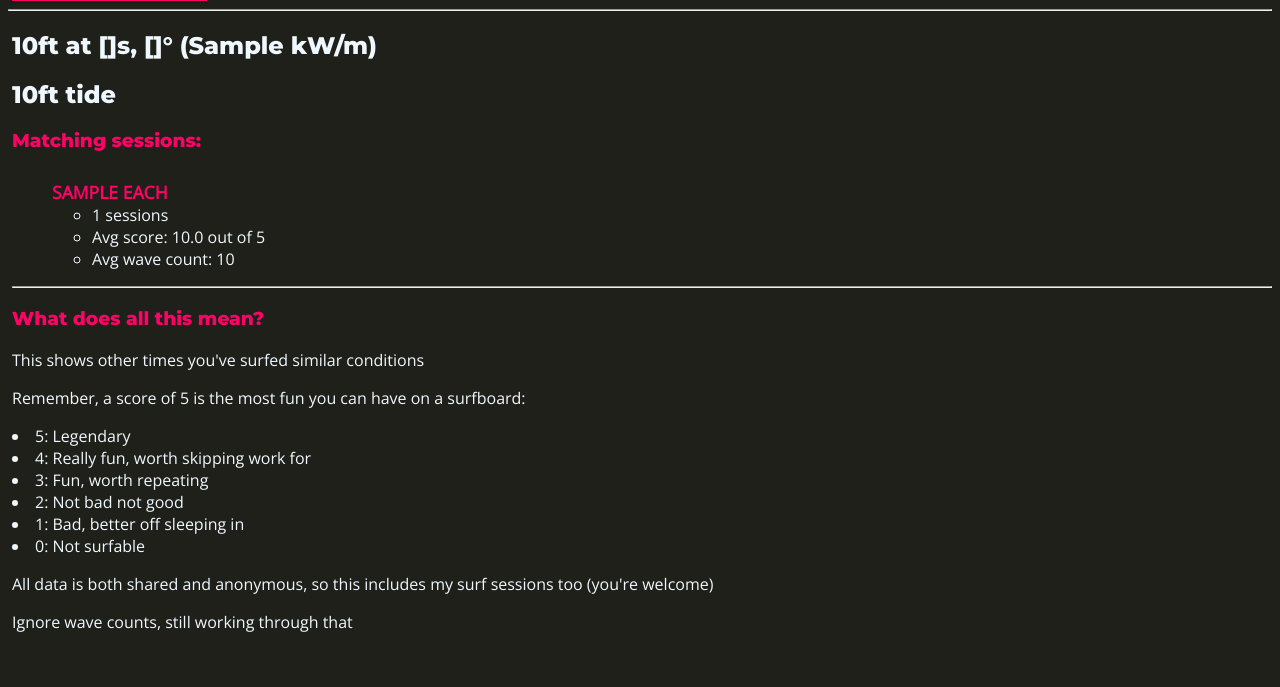
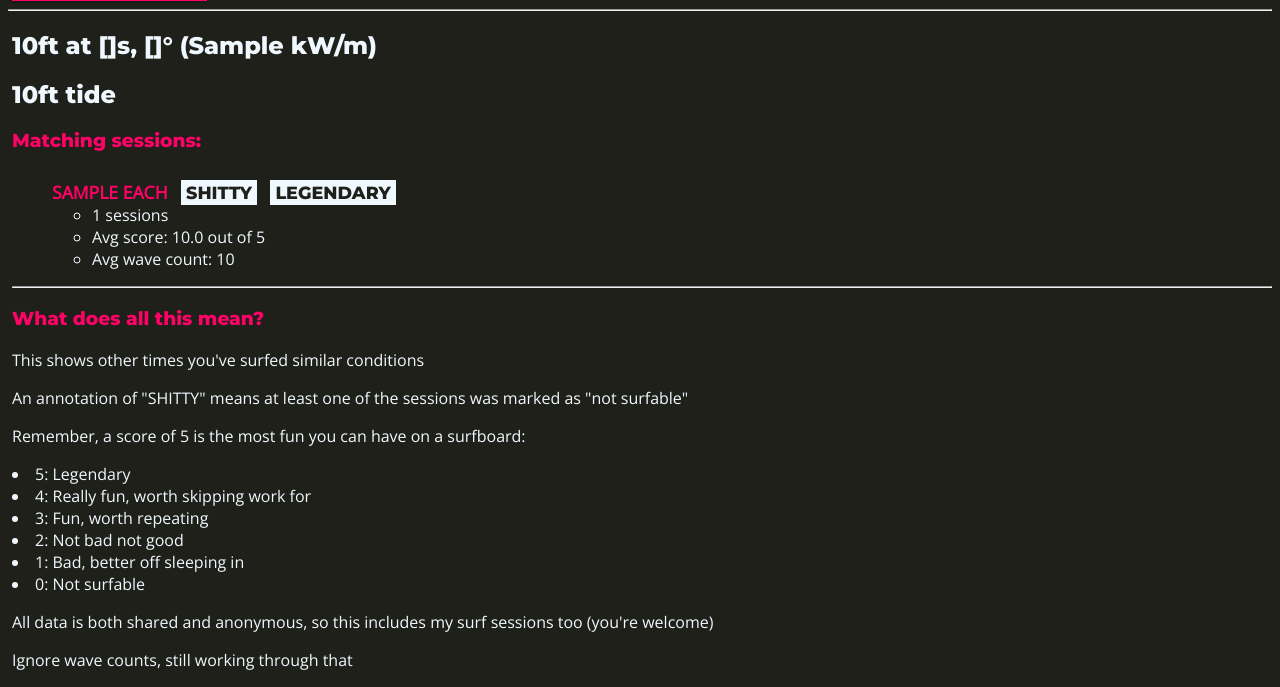
Before and after one commit to kremerica/surfiq, a Django app: template surfinfo/templates/surfinfo/getmatchingsessions.html in a window 1280 px wide. Shown: the part 297-984 px from the top of the page. Before the commit the page ends 929 px from the top, so only its background shows below. Run offline with Django 3.2, Linux system fonts and the light colour scheme; tables that the repository leaves empty hold one stand-in row (values such as "Sample post"); the template is opened without the code that fills it: values that come from a table or form of the project are taken from there, most other values are stand-ins (such as "Sample title", 1, 10 or a date in 2020); parts of the project's set-up code (start-up, migrations or seed data) failed here and were passed over.

Commit message:
added annotations to surf session list

```diff
--- a/surfinfo/static/surfinfo/style.css
+++ b/surfinfo/static/surfinfo/style.css
@@ -3,7 +3,7 @@
 /* name some colors and fonts*/
 :root {
     --accent_color: #FF0266;
-    --error_color: #CC0000;
+    --error_color: #FF9F1C;
     --background_color: #1E2019;
     --font_color: #F0F8FF;
     --link_color: #F0F8FF;
@@ -67,13 +67,21 @@ input[type=submit], .primary_button {
 .web_link {
     color: var(--link_color);
 }
-.annotation {
+.annotation_good {
     margin-left: 0.5em;
     padding: 2px 5px 2px 5px;
     background: var(--font_color);
     color: var(--background_color);
     font-family: var(--header_font);
 }
+.annotation_bad {
+    margin-left: 0.5em;
+    padding: 2px 5px 2px 5px;
+    background: var(--font_color);
+    color: var(--background_color);
+    font-family: var(--header_font);
+}
+
 
 /* lists */
 .list_section_header {
--- a/surfinfo/templates/surfinfo/getmatchingsessions.html
+++ b/surfinfo/templates/surfinfo/getmatchingsessions.html
@@ -35,7 +35,14 @@
         <h3>Matching sessions:</h3>
             <ul>
                 {% for each in sessions %}
-                    <li class="list_section_header">{{ each.spotName }}</li>
+                    <li class="list_section_header">{{ each.spotName }}
+                        {% if each.unsurfable_count > 0 %}
+                            <span class="annotation_bad">Shitty</span>
+                        {% endif %}
+                        {% if each.legendary_count > 0 %}
+                            <span class="annotation_good">Legendary</span>
+                        {% endif %}
+                    </li>
                     <ul>
                         <li>{{ each.id__count }} sessions</li>
                         <li>Avg score: {{ each.surfScore__avg|floatformat:1 }} out of 5</li>
@@ -46,6 +53,7 @@
         <hr>
         <h3>What does all this mean?</h3>
         <p>This shows other times you've surfed similar conditions</p>
+        <p>An annotation of "SHITTY" means at least one of the sessions was marked as "not surfable"</p>
         <p>Remember, a score of 5 is the most fun you can have on a surfboard:</p>
         <li>5: Legendary</li>
         <li>4: Really fun, worth skipping work for</li>
```
Also changed, not shown: surfinfo/models.py (+17 -2 lines).
